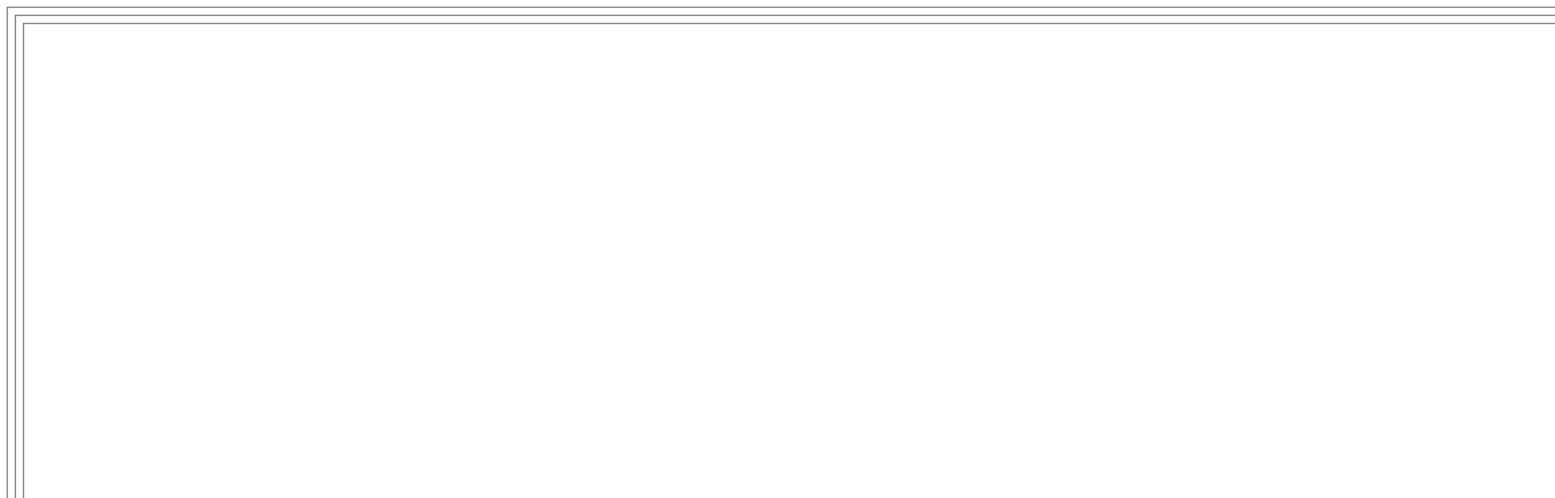
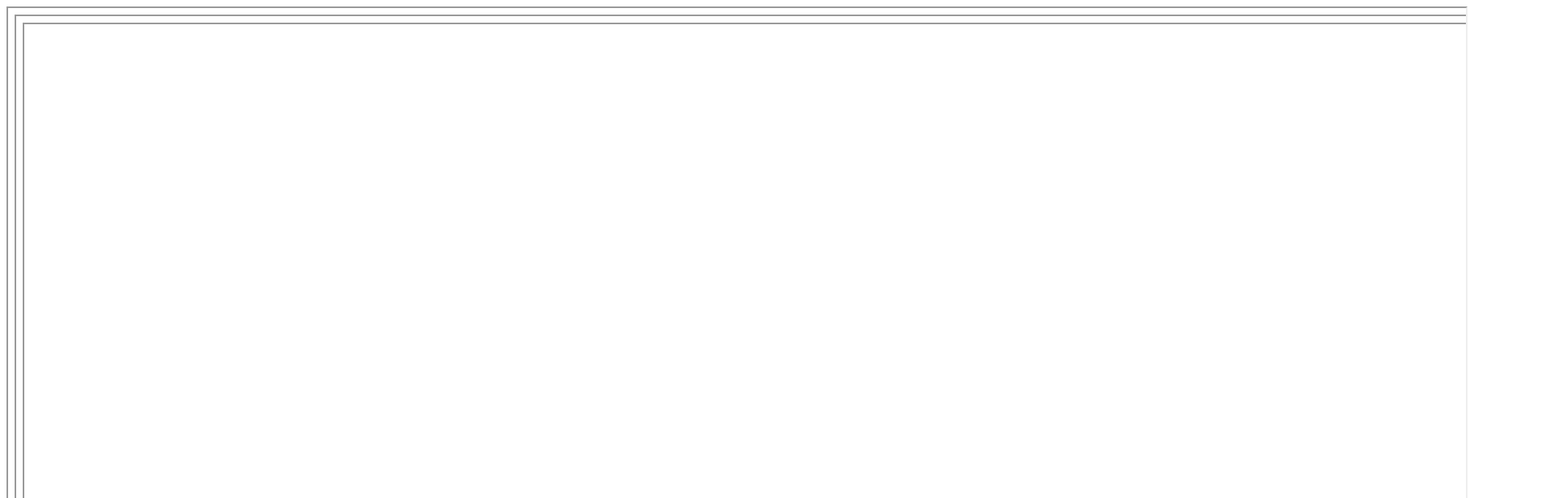
Before and after one commit to jessa541/jessa541.github.io, a plain HTML site: page index.html in a window 1280 px wide. Shown: the top 616 px of the page at 81% size, 1920 px wide, since content can reach past the window. Drawn offline with Linux system fonts and the light colour scheme.

Commit message:
Update index.html

```diff
--- a/index.html
+++ b/index.html
@@ -1,6 +1,6 @@
 <!DOCTYPE html>
 <html>
 <body>
-<iframe src="http://localhost:8050" width=2000px height=800px>
+<iframe src="http://localhost:8050" width=1800px height=800px>
 </body>
 </html>
```
